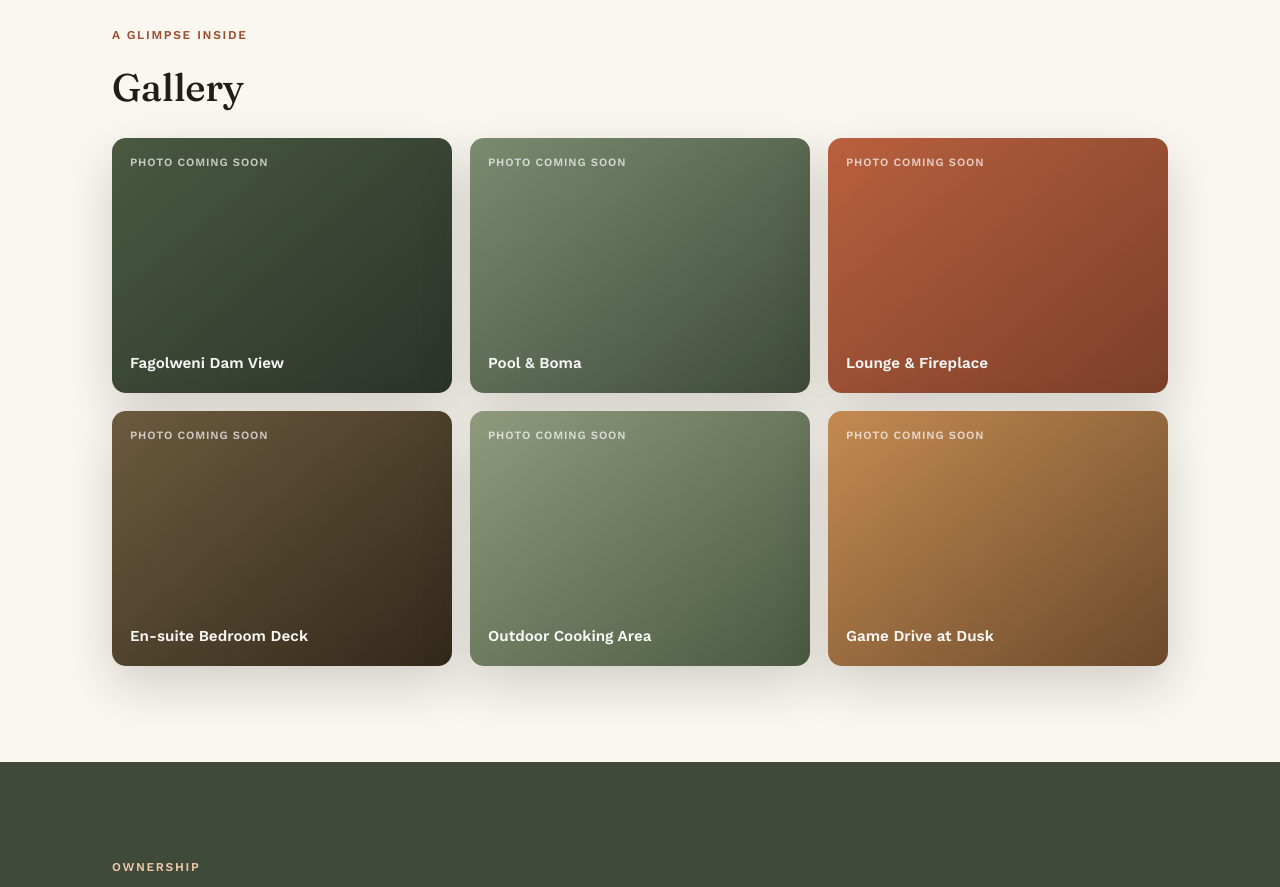
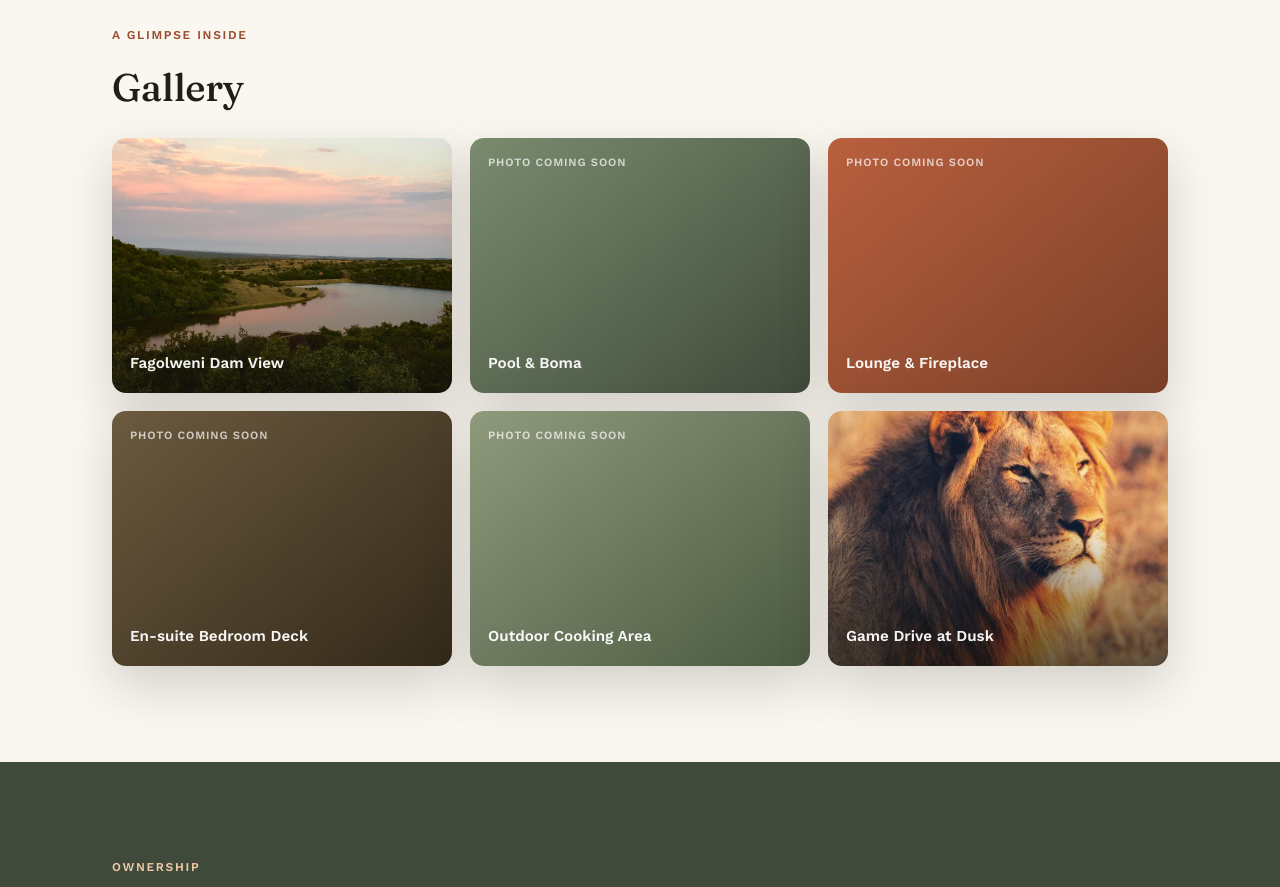
Before and after one commit to melanierowlands-cyber/mziki, a plain HTML site: page index.html in a window 1280 px wide. Shown: the part 3120-4007 px from the top of the page. Drawn offline with nearby package versions, Linux system fonts and the light colour scheme.

Commit message:
Add real photos for Fagolweni Dam View and Game Drive at Dusk gallery tiles
Replaces the gradient placeholders for these two tiles with the actual
supplied photos, with a bottom gradient scrim so the caption text stays
legible. Remaining tiles keep their "photo coming soon" placeholders.

Co-Authored-By: Claude Sonnet 5 <noreply@anthropic.com>

```diff
--- a/index.html
+++ b/index.html
@@ -97,12 +97,12 @@
       <p class="kicker">A Glimpse Inside</p>
       <h2>Gallery</h2>
       <div class="gallery-grid">
-        <div class="gallery-tile tile-a"><span>Fagolweni Dam View</span></div>
+        <div class="gallery-tile tile-a has-photo" style="background-image: linear-gradient(to top, rgba(20,18,14,0.65), rgba(20,18,14,0) 55%), url('assets/Fagolweni_dam-view.jpeg');"><span>Fagolweni Dam View</span></div>
         <div class="gallery-tile tile-b"><span>Pool &amp; Boma</span></div>
         <div class="gallery-tile tile-c"><span>Lounge &amp; Fireplace</span></div>
         <div class="gallery-tile tile-d"><span>En-suite Bedroom Deck</span></div>
         <div class="gallery-tile tile-e"><span>Outdoor Cooking Area</span></div>
-        <div class="gallery-tile tile-f"><span>Game Drive at Dusk</span></div>
+        <div class="gallery-tile tile-f has-photo" style="background-image: linear-gradient(to top, rgba(20,18,14,0.65), rgba(20,18,14,0) 55%), url('assets/game_drive_at_dusk.jpeg');"><span>Game Drive at Dusk</span></div>
       </div>
     </div>
   </section>
--- a/styles.css
+++ b/styles.css
@@ -213,6 +213,13 @@ h2 { font-size: clamp(1.8rem, 3vw, 2.6rem); margin: 0 0 20px; }
   letter-spacing: 0.08em;
   color: rgba(255,255,255,0.7);
 }
+.gallery-tile.has-photo {
+  background-size: cover;
+  background-position: center;
+}
+.gallery-tile.has-photo::after {
+  content: none;
+}
 .tile-a { background: linear-gradient(140deg, #4a5940, #2b332a); }
 .tile-b { background: linear-gradient(140deg, #7a8b6f, #3f4a3a); }
 .tile-c { background: linear-gradient(140deg, #b9603e, #7a3f28); }
```
Also changed, not shown: assets/Fagolweni_dam-view.jpeg (added), assets/game_drive_at_dusk.jpeg (added).
